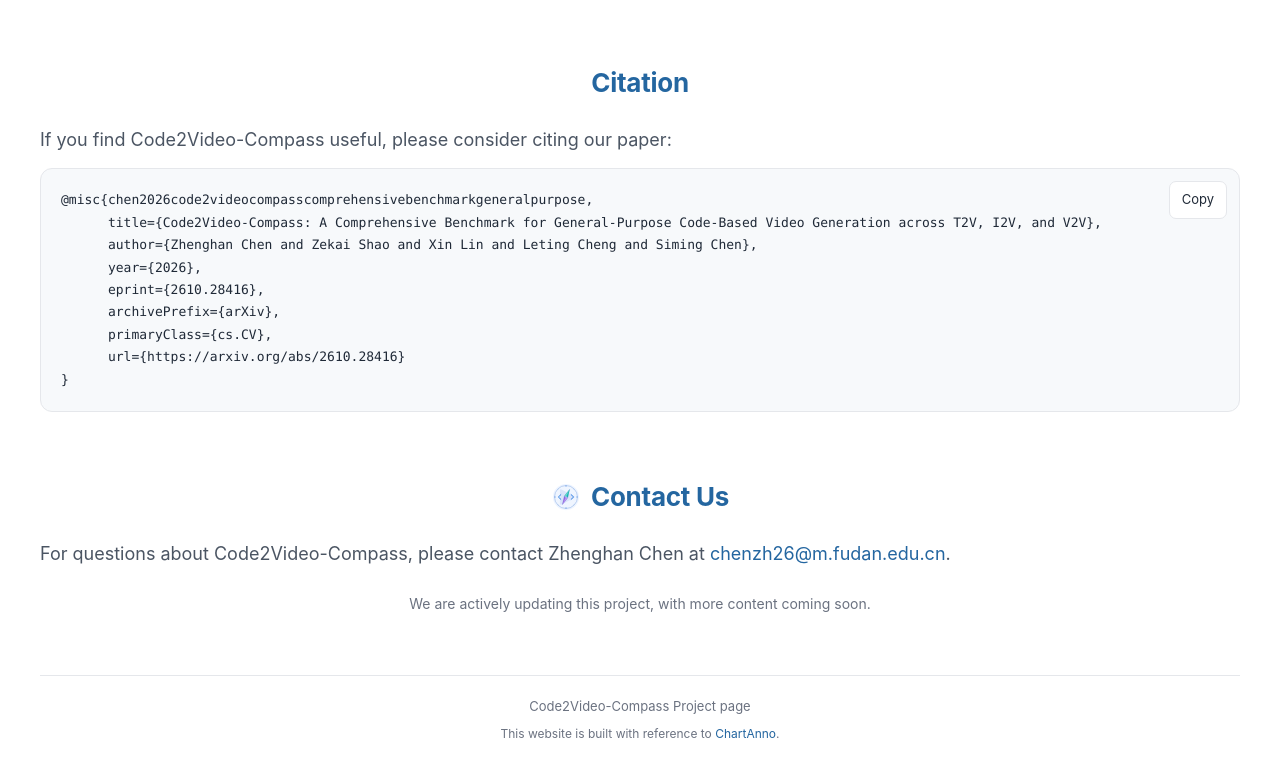
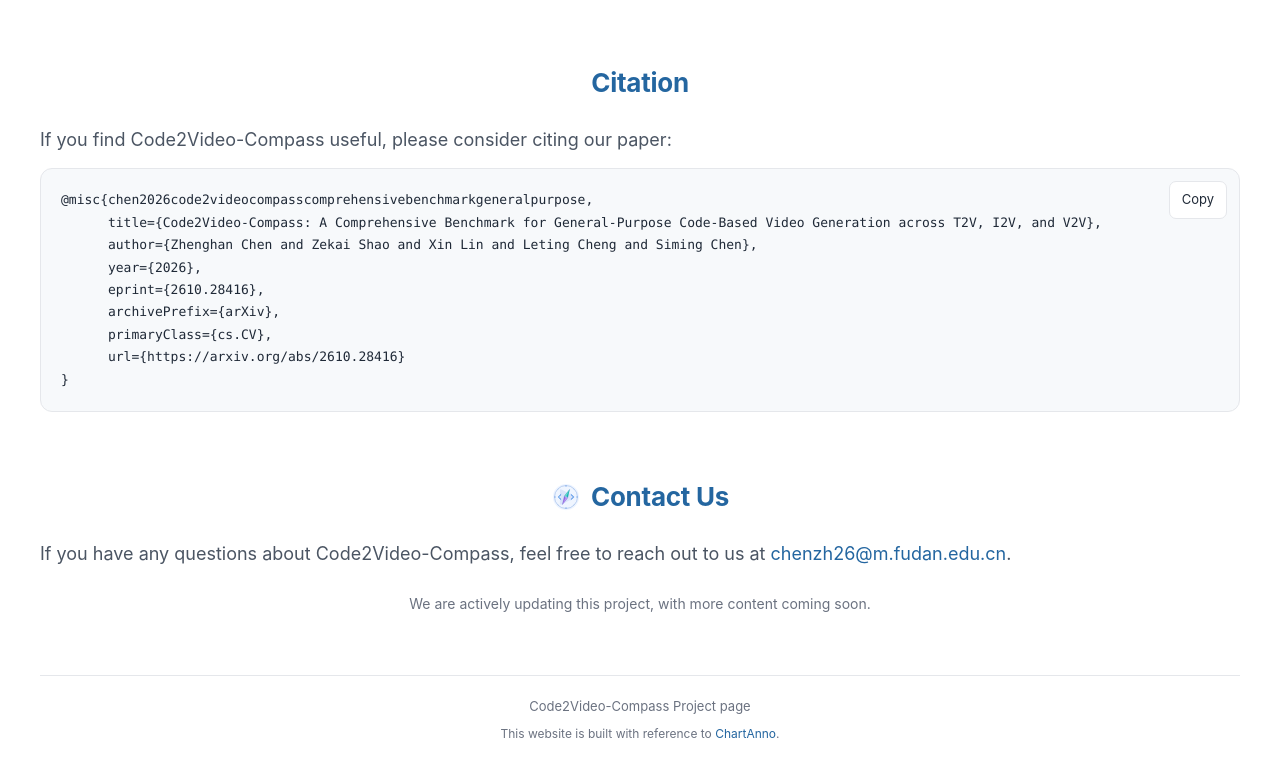
Before and after one commit to code2video-compass/code2video-compass.github.io, a plain HTML site: page index.html in a window 1280 px wide. Shown: the part 5940-6717 px from the top of the page. Drawn offline with Linux system fonts and the light colour scheme.

Commit message:
Update contact wording

```diff
--- a/index.html
+++ b/index.html
@@ -70,7 +70,7 @@
 </div>
 </section>
 <section class="sec" id="citation"><h2>Citation</h2><p>If you find Code2Video-Compass useful, please consider citing our paper:</p><div class="bibtex"><button class="copy-btn" id="copy-bibtex" type="button"><span id="copy-bibtex-label">Copy</span></button><pre><code id="bibtex"></code></pre></div></section>
-<section class="sec" id="contact"><h2><img class="sec-icon" src="assets/compass-icon.svg" alt="" width="30" height="30">Contact Us</h2><p>For questions about Code2Video-Compass, please contact Zhenghan Chen at <a href="mailto:chenzh26@m.fudan.edu.cn">chenzh26@m.fudan.edu.cn</a>.</p></section>
+<section class="sec" id="contact"><h2><img class="sec-icon" src="assets/compass-icon.svg" alt="" width="30" height="30">Contact Us</h2><p>If you have any questions about Code2Video-Compass, feel free to reach out to us at <a href="mailto:chenzh26@m.fudan.edu.cn">chenzh26@m.fudan.edu.cn</a>.</p></section>
 <p class="updates-note">We are actively updating this project, with more content coming soon.</p>
 <footer>Code2Video-Compass Project page
 <span class="credits">This website is built with reference to <a href="https://chartanno.github.io/" target="_blank" rel="noopener">ChartAnno</a>.</span></footer>
```
